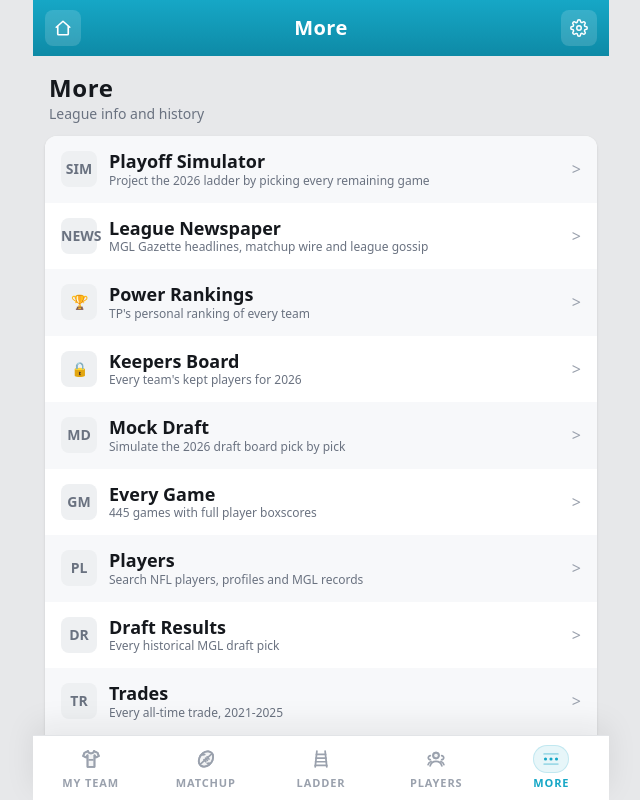
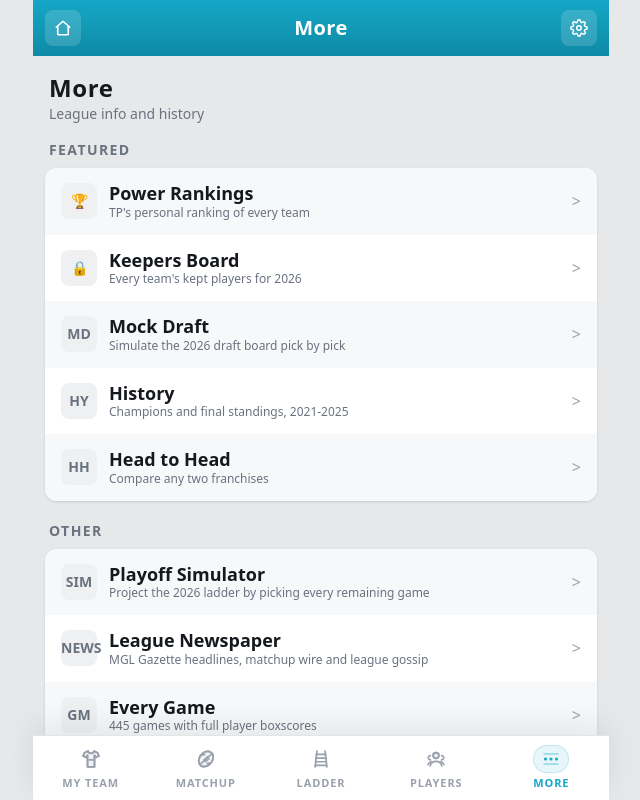
Before and after one commit to zebraspread-glitch/nfl-league, a Next.js app: page /more in a window 1280 px wide. Shown: the top 800 px of the page, without its empty margins (319-959 px from the left). Built offline with nearby package versions, Linux system fonts and the light colour scheme.

Commit message:
Organize more page links

```diff
--- a/app/more/page.tsx
+++ b/app/more/page.tsx
@@ -1,21 +1,25 @@
 import Link from "next/link";
-import { Card, PageIntro } from "@/components/ui";
+import { Card, PageIntro, SectionTitle } from "@/components/ui";
 
 export const metadata = { title: "More - MGL Fantasy" };
 
-const LINKS = [
-  { href: "/playoff-simulator", label: "Playoff Simulator", desc: "Project the 2026 ladder by picking every remaining game", icon: "SIM" },
-  { href: "/newspaper", label: "League Newspaper", desc: "MGL Gazette headlines, matchup wire and league gossip", icon: "NEWS" },
+const FEATURED_LINKS = [
   { href: "/power-rankings", label: "Power Rankings", desc: "TP's personal ranking of every team", icon: "🏆" },
   { href: "/keepers", label: "Keepers Board", desc: "Every team's kept players for 2026", icon: "🔒" },
   { href: "/mock-draft", label: "Mock Draft", desc: "Simulate the 2026 draft board pick by pick", icon: "MD" },
+  { href: "/history", label: "History", desc: "Champions and final standings, 2021-2025", icon: "HY" },
+  { href: "/head-to-head", label: "Head to Head", desc: "Compare any two franchises", icon: "HH" },
+];
+
+const OTHER_LINKS = [
+  { href: "/playoff-simulator", label: "Playoff Simulator", desc: "Project the 2026 ladder by picking every remaining game", icon: "SIM" },
+  { href: "/newspaper", label: "League Newspaper", desc: "MGL Gazette headlines, matchup wire and league gossip", icon: "NEWS" },
   { href: "/games", label: "Every Game", desc: "445 games with full player boxscores", icon: "GM" },
   { href: "/players", label: "Players", desc: "Search NFL players, profiles and MGL records", icon: "PL" },
   { href: "/drafts", label: "Draft Results", desc: "Every historical MGL draft pick", icon: "DR" },
   { href: "/trades", label: "Trades", desc: "Every all-time trade, 2021-2025", icon: "TR" },
   { href: "/transactions", label: "Transactions", desc: "Every add & drop, 2021-2025", icon: "TX" },
   { href: "/playoffs", label: "Playoff Bracket", desc: "Full postseason bracket, 2021-2025", icon: "PO" },
-  { href: "/history", label: "History", desc: "Champions and final standings, 2021-2025", icon: "HY" },
   { href: "/scoregami", label: "Scoregami", desc: "Every integer matchup score and all-time scoregamis", icon: "SG" },
   { href: "/managers", label: "Managers", desc: "All-time managers, stats and legacy scores", icon: "MG" },
   { href: "/records", label: "Records", desc: "All-time wins, points and titles", icon: "RC" },
@@ -23,16 +27,20 @@ const LINKS = [
   { href: "/luck", label: "Luck & All-Play", desc: "All-play records vs actual — who the schedule blessed", icon: "🍀" },
   { href: "/positions", label: "Positional Firepower", desc: "Where each franchise's points come from", icon: "📊" },
   { href: "/consistency", label: "Boom or Bust", desc: "Which franchises are steady vs volatile", icon: "📈" },
-  { href: "/head-to-head", label: "Head to Head", desc: "Compare any two franchises", icon: "HH" },
   { href: "/settings", label: "Settings", desc: "Theme (light/dark) and your team", icon: "⚙" },
 ];
 
-export default function MorePage() {
+type MoreLink = {
+  href: string;
+  label: string;
+  desc: string;
+  icon: string;
+};
+
+function LinkList({ links }: { links: MoreLink[] }) {
   return (
-    <div>
-      <PageIntro title="More" subtitle="League info and history" />
     <Card>
-        {LINKS.map((l, i) => (
+      {links.map((l, i) => (
         <Link
           key={l.href}
           href={l.href}
@@ -49,6 +57,21 @@ export default function MorePage() {
         </Link>
       ))}
     </Card>
+  );
+}
+
+export default function MorePage() {
+  return (
+    <div>
+      <PageIntro title="More" subtitle="League info and history" />
+
+      <SectionTitle>Featured</SectionTitle>
+      <LinkList links={FEATURED_LINKS} />
+
+      <div className="mt-5">
+        <SectionTitle>Other</SectionTitle>
+        <LinkList links={OTHER_LINKS} />
+      </div>
     </div>
   );
 }
```
Lines whose indentation alone changed are shown as unchanged.
